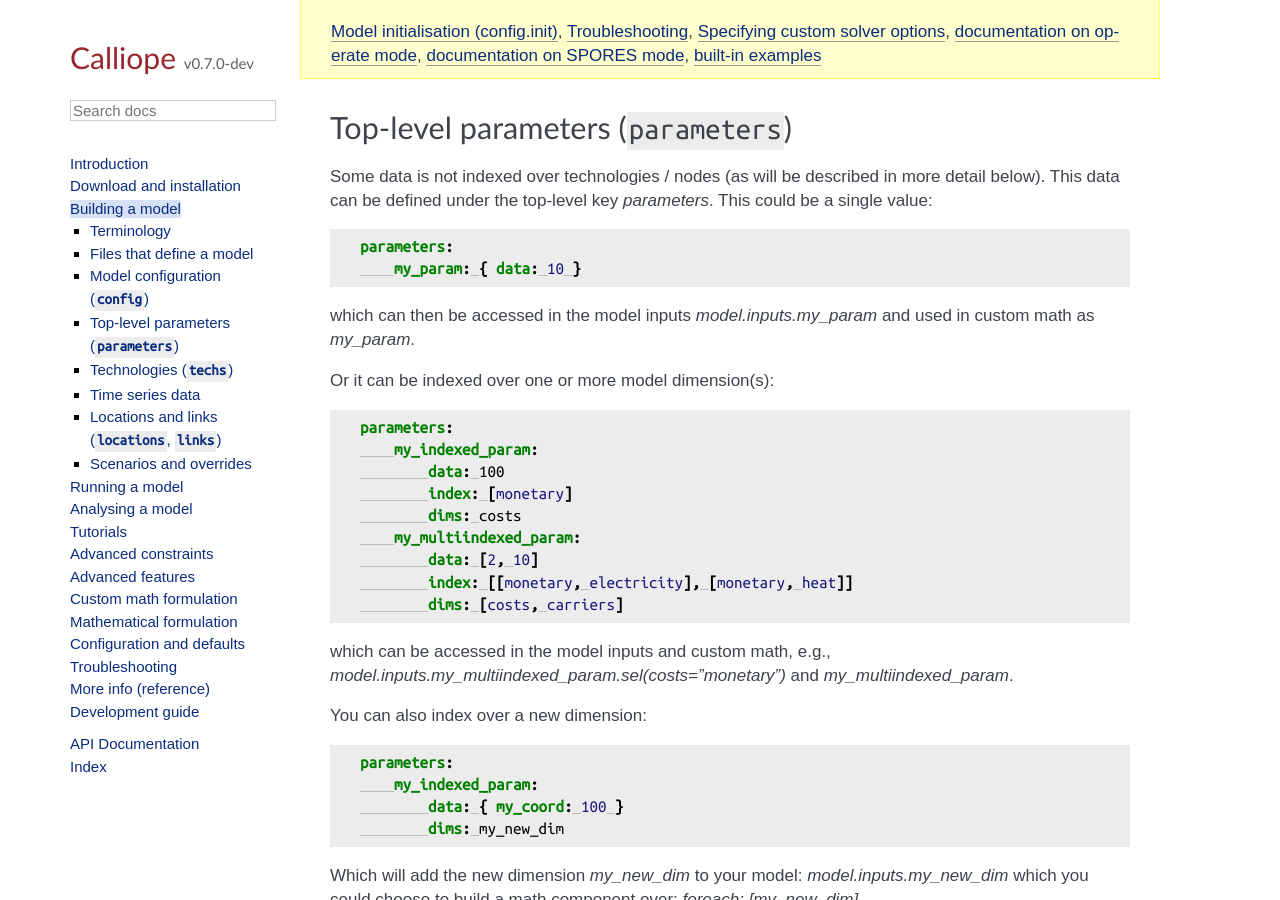
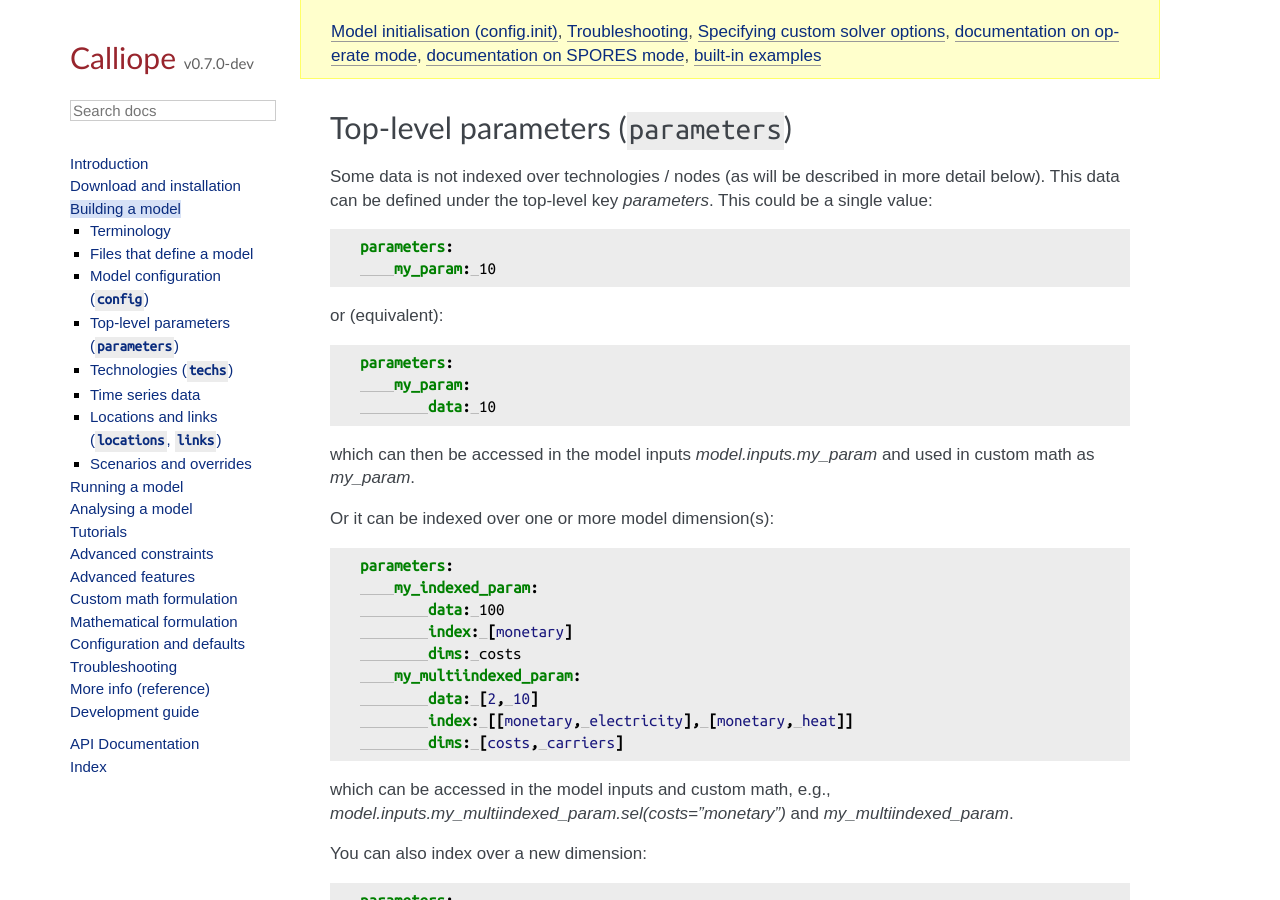
Before and after one commit to calliope-project/calliope, a Sphinx documentation site: the page built from doc/user/building.rst, in a window 1280 px wide and 900 px high, scrolled down 3457 px. Built offline with Sphinx 7.4.7, drawn with Linux system fonts in a browser that asks for light colours; some web fonts are replaced; pages that are not in the unit, such as notebooks, are missing from menus; a script that is not in the unit is left out.

Commit message:
Update docs to include dropping `data`

```diff
--- a/doc/user/building.rst
+++ b/doc/user/building.rst
@@ -144,7 +144,15 @@
 .. code-block:: yaml
 
     parameters:
-        my_param: { data: 10 }
+        my_param: 10
+
+or (equivalent):
+
+.. code-block:: yaml
+
+    parameters:
+        my_param:
+            data: 10
 
 which can then be accessed in the model inputs `model.inputs.my_param` and used in custom math as `my_param`.
 
```
